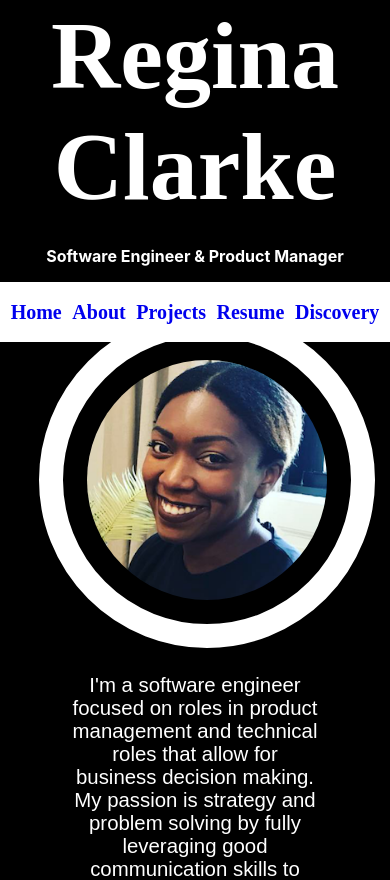
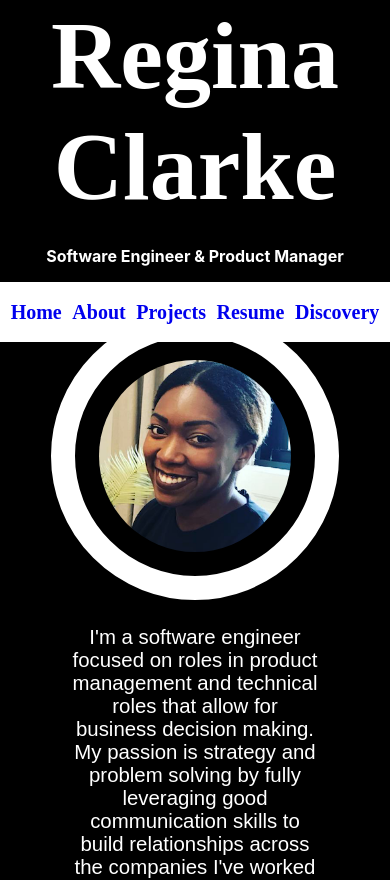
Before and after one commit to ReginaClarke/Personal-Website, a React (Create React App) app: page /about in a window 390 px wide. Shown: the top 880 px of the page. Built offline with nearby package versions, Linux system fonts and the light colour scheme; no server answers.

Commit message:
adjusted with on header hover link and adjusted about me image media query

```diff
--- a/src/App.css
+++ b/src/App.css
@@ -32,6 +32,7 @@ header {
 .headerbackhome:hover {
   font-size: 6em;
   cursor: pointer;
+  width: fit-content;
 }
 
 p {
@@ -78,6 +79,7 @@ button {
 button:hover {
   cursor: pointer;
 }
+
 nav {
   display: flex;
   align-items: center;
@@ -89,13 +91,6 @@ nav {
   background-color: rgb(255, 255, 255);
   color: black;
   font-family: cursive;
-}
-
-@media (max-width: 385px) {
-  nav {
-    display: grid;
-    height: fit-content;
-  }
 }
 
 nav a:link {
@@ -118,6 +113,12 @@ nav a:hover {
   cursor: pointer;
 }
 
+@media (max-width: 385px) {
+  nav {
+    display: grid;
+    height: fit-content;
+  }
+}
 .singleImage {
   height: 18em;
   width: 18em;
@@ -211,6 +212,27 @@ nav a:hover {
   padding: 1em;
 }
 
+.aboutMe {
+  color: white;
+  margin: 1em auto 2em;
+  width: 80%;
+  font-size: 0.85em;
+}
+
+@media (max-width: 1900px) {
+  .headshot {
+    height: 10em;
+    width: 10em;
+  }
+}
+
+@media (max-width: 1225px) {
+  .headshot {
+    height: 8em;
+    width: 8em;
+  }
+}
+
 @media (max-width: 500px) {
   .headshot {
     margin: 13em auto 0em auto;
@@ -220,37 +242,10 @@ nav a:hover {
 @media (max-width: 385px) {
   .headshot {
     margin: 16em auto 0em auto;
+    height: 5em;
+    width: 5em;
   }
 }
-
-.aboutMe {
-  color: white;
-  margin: 1em auto 2em;
-  width: 80%;
-  font-size: 0.85em;
-}
-
-@media (max-width: 1900px) {
-  .headshot {
-    height: 20em;
-    width: 20em;
-  }
-}
-
-@media (max-width: 1225px) {
-  .headshot {
-    height: 15em;
-    width: 15em;
-  }
-}
-
-@media (max-width: 900px) {
-  .headshot {
-    height: 10em;
-    width: 10em;
-  }
-}
-
 /*------------- PLAY PAGE------------------ */
 
 .selector {
@@ -464,7 +459,7 @@ footer {
   padding: 0em;
 }
 
-.footer{
+.footer {
   font-family: cursive;
   font-size: 1.5em;
   color: black;
```
